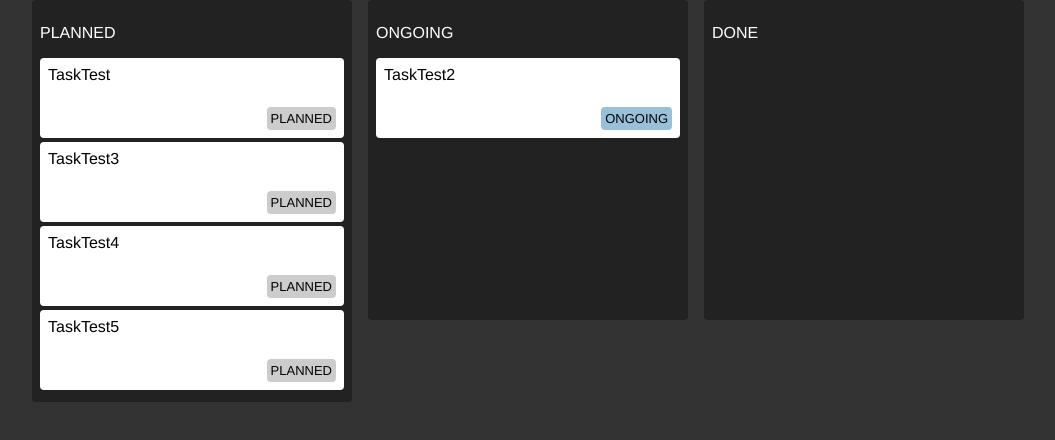
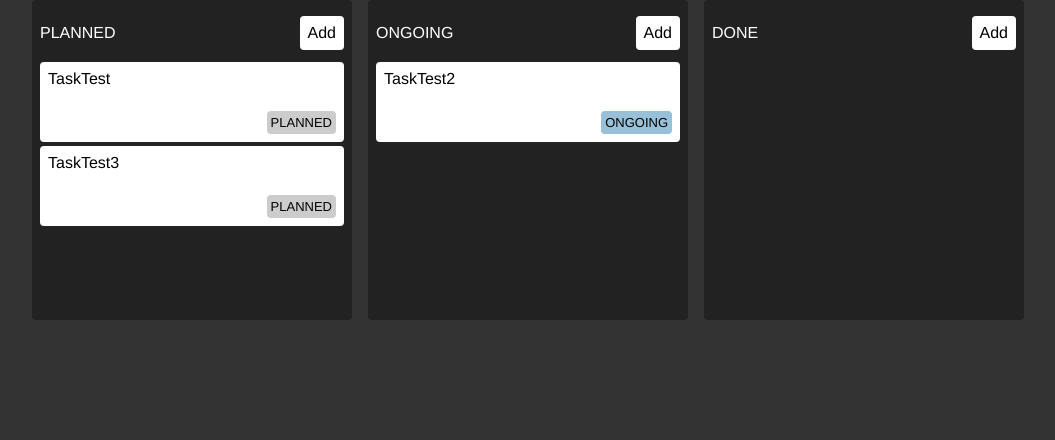
Before and after one commit to daniel-avzaradel/kanban-zustand, a React (Vite) app: page / in a window 1280 px wide. Shown: the top 440 px of the page, without its empty margins (112-1167 px from the left). Built offline with nearby package versions, Linux system fonts and the light colour scheme.

Commit message:
adding tasks via add button

```diff
--- a/src/components/Column.css
+++ b/src/components/Column.css
@@ -8,3 +8,23 @@
     border-radius: 4px;
     padding: 0.5rem;
 }
+
+.titleWrapper {
+    display: flex;
+    justify-content: space-between;
+    align-items: center;
+}
+
+.titleWrapper button {
+    all: unset;
+    color: black;
+    background: white;
+    padding: 0.5rem;
+    border-radius: 4px;
+    height: fit-content;
+    cursor: pointer;
+}
+
+.titleWrapper button:hover {
+    background: var(--COLOR-GRAY-LIGHT)
+}
--- a/src/components/Column.jsx
+++ b/src/components/Column.jsx
@@ -6,10 +6,14 @@ import { useStore } from '../store.js';
 const Column = ({state}) => {
 
     const tasks = useStore((store) => store.tasks.filter((task) => task.state === state));
-    console.log(tasks);
+    const addTask = useStore((store) => store.addTask)
+
     return (
         <div className='column'>
-            <p>{state}</p>
+            <div className='titleWrapper'>
+                <p>{state}</p>
+                <button onClick={() => addTask('asdasdas', state)}>Add</button>
+            </div>
             {tasks.map((task, i) => <Task title={task.title} key={task.title + i} />)}
         </div>
     )
--- a/src/store.js
+++ b/src/store.js
@@ -1,7 +1,8 @@
 import { create } from "zustand";
 
-const store = ({set}) => ({
-    tasks: [{title: 'TaskTest', state: 'PLANNED'}, {title: 'TaskTest2', state: 'ONGOING'}, {title: 'TaskTest3', state: 'PLANNED'}, {title: 'TaskTest4', state: 'PLANNED'}, {title: 'TaskTest5', state: 'PLANNED'}]
+const store = (set) => ({
+    tasks: [{title: 'TaskTest', state: 'PLANNED'}, {title: 'TaskTest2', state: 'ONGOING'}, {title: 'TaskTest3', state: 'PLANNED'}],
+    addTask: (title, state) => set((store) => ({tasks: [...store.tasks, { title, state } ]}))
 });
 
 export const useStore = create(store);
```
